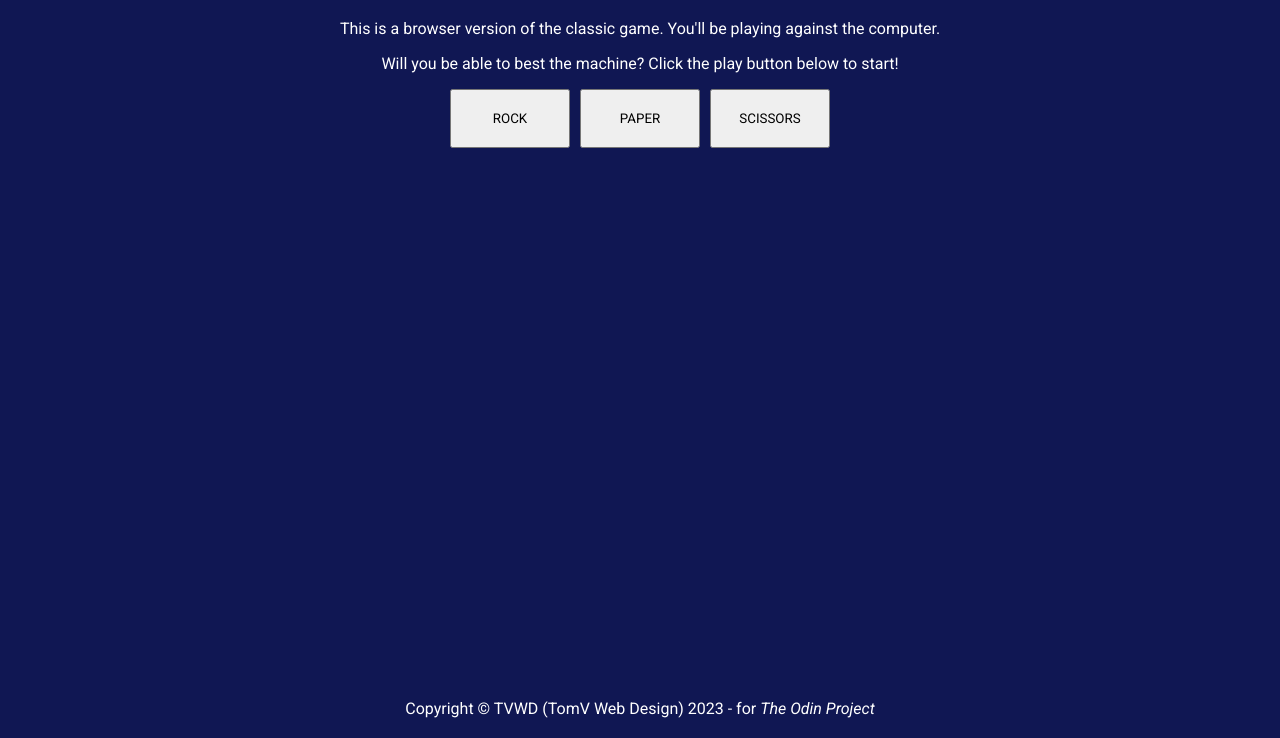
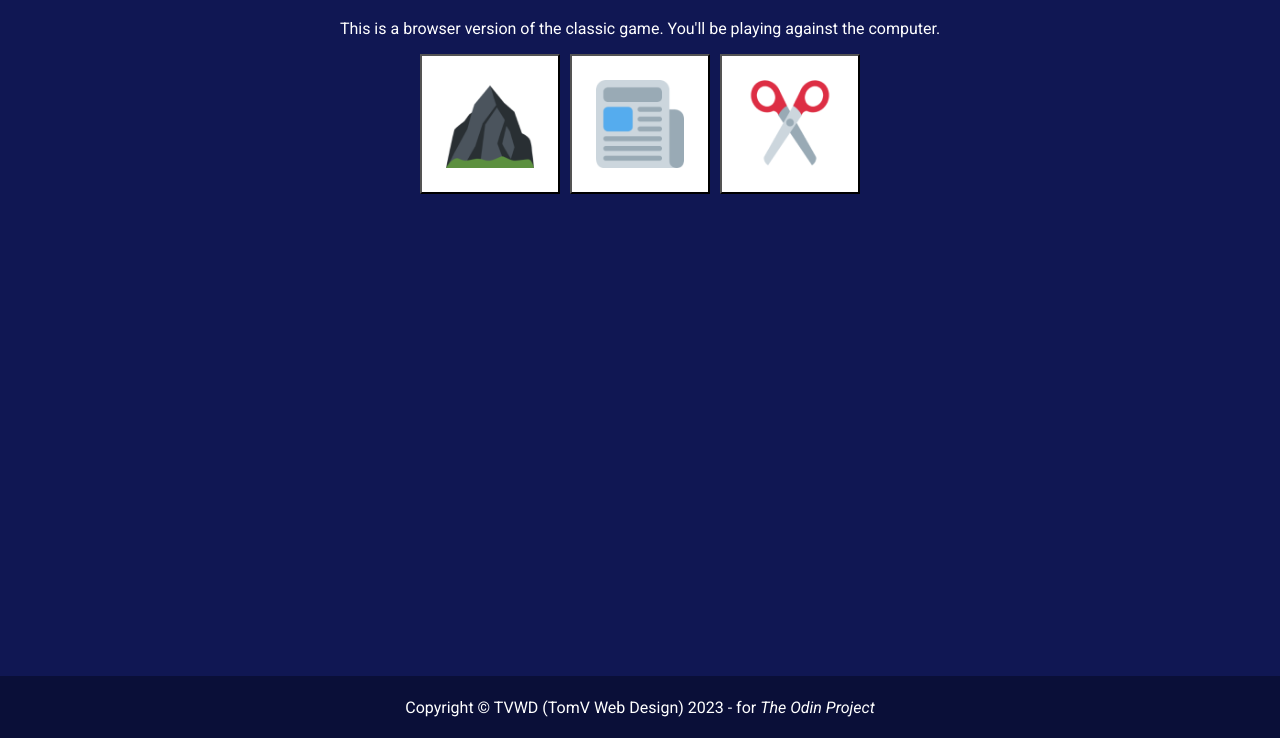
Before and after one commit to TomV91/rock-paper-scissors, a plain HTML site: page index.html in a window 1280 px wide. Both pictures are taken after a click on the button "PLAY". Shown: the part 70-808 px from the top of the page. Drawn offline with Linux system fonts and the light colour scheme.

Commit message:
Add emoji icons for buttons

```diff
--- a/code.js
+++ b/code.js
@@ -67,6 +67,7 @@ function checkWinner(a,b) {
 }
 
 function gameStart() {
+    document.querySelector('#intro_txt').classList.toggle('hidden');
     start_btn.classList.toggle('hidden');
     player_choices.forEach(button => {
         button.classList.toggle('hidden');
--- a/index.html
+++ b/index.html
@@ -19,12 +19,12 @@
     <div id="main_container">
         <h1>Rock, Paper, Scissors!</h1>
         <p>This is a browser version of the classic game. You'll be playing against the computer.</p>
-        <p>Will you be able to best the machine? Click the play button below to start!</p>
+        <p id="intro_txt">Will you be able to best the machine? Click the play button below to start!</p>
         <div id="btn_container">
             <button id="start">PLAY</button>
-            <button id="rock" class="choice_btn hidden">ROCK</button>
-            <button id="paper" class="choice_btn hidden">PAPER</button>
-            <button id="scissors" class="choice_btn hidden">SCISSORS</button>
+            <button class="choice_btn hidden" id="rock"></button>
+            <button class="choice_btn hidden" id="paper"></button>
+            <button class="choice_btn hidden" id="scissors"></button>
             <button id="reset" class="hidden">PLAY AGAIN</button>
         </div>
         <div id="results"></div>
--- a/styles.css
+++ b/styles.css
@@ -16,8 +16,16 @@ body {
 }
 
 footer {
+    width: 100%;
     text-align: center;
-    padding: 20px;
+    padding: 21.44px;
+    background-color: #0a0f38;
+}
+
+button {
+    font-family: "Roboto", sans-serif;
+    padding: 20px 5px;
+    flex-basis: 140px;
 }
 
 #main_container {
@@ -31,10 +39,35 @@ footer {
     gap: 10px;
 }
 
-button {
-    font-family: "Roboto", sans-serif;
-    padding: 20px 5px;
-    flex-basis: 120px;
+#rock {
+    background-image: url(./images/rock.png);
+    background-size: 65%;
+    background-repeat: no-repeat;
+    background-position: center;
+    background-color: white;
+    height: 140px;
+}
+
+#paper {
+    background-image: url(./images/paper.png);
+    background-size: 65%;
+    background-repeat: no-repeat;
+    background-position: center;
+    background-color: white;
+    height: 140px;
+}
+
+#scissors {
+    background-image: url(./images/scissors.png);
+    background-size: 65%;
+    background-repeat: no-repeat;
+    background-position: center;
+    background-color: white;
+    height: 140px;
+}
+
+.emoji {
+    width: 50%;
 }
 
 .hidden {
```
